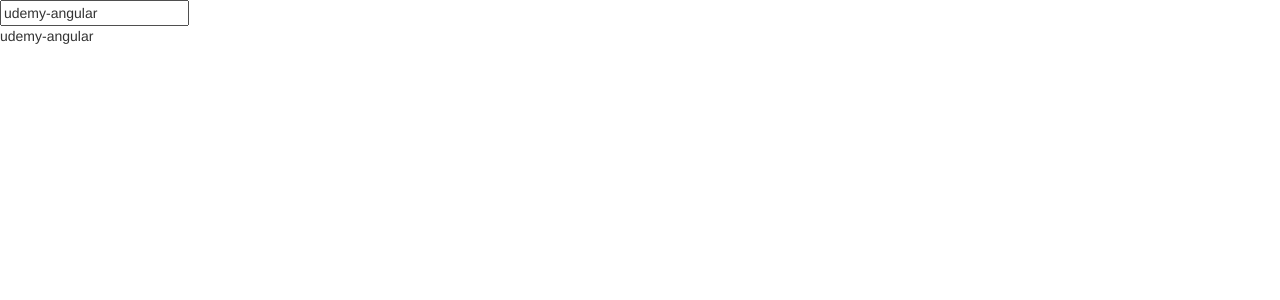
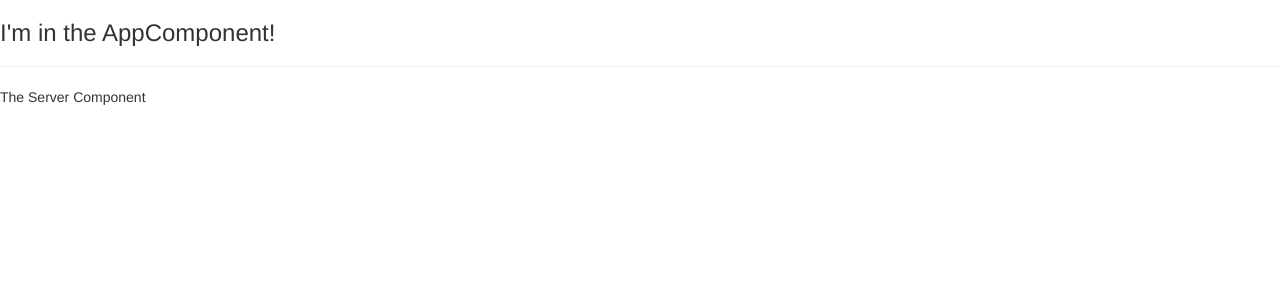
Before and after one commit to oleksandrhubachov/udemy-angular, an Angular app: page / in a window 1280 px wide. Shown: the top 300 px of the page. Built offline with nearby package versions, Linux system fonts and the light colour scheme.

Commit message:
1.17 - adding custom component ServerComponent on the page

```diff
--- a/src/app/app.component.html
+++ b/src/app/app.component.html
@@ -1,2 +1,3 @@
-<input type="text" [(ngModel)]="name">
-<p>{{name}}</p>
+<h3>I'm in the AppComponent!</h3>
+<hr>
+<app-server></app-server>
```
